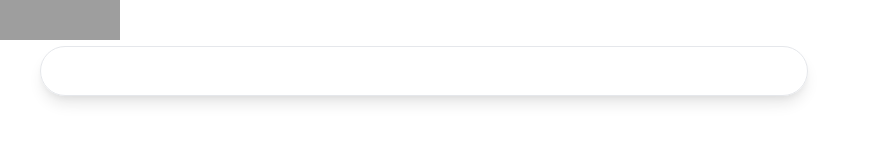
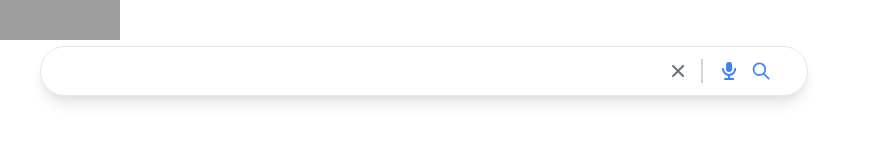
Before and after one commit to ashishmishra-bit/Next.Js-Google, a Next.js app: page /search in a window 1280 px wide. Shown: the top 160 px of the page, without its empty margins (0-871 px from the left). Built offline with nearby package versions, Linux system fonts and the light colour scheme; grey boxes are pictures that could not be loaded.

Commit message:
icons and search

```diff
--- a/components/Header.js
+++ b/components/Header.js
@@ -1,6 +1,9 @@
 import Image from "next/image";
 import { router, useRouter } from 'next/router';
 import { useRef } from "react";
+import { XIcon } from "@heroicons/react/solid";
+import {  MicrophoneIcon } from "@heroicons/react/solid";
+import { SearchIcon } from "@heroicons/react/outline";
 
 function Header() {
     const router =useRouter();
@@ -17,6 +20,16 @@ function Header() {
 
         <form className = "flex px-6 py-3 ml-10 mr-5 border border-gray-200 rounded-full shadow-lg max-w-3xl items-center">
           <input ref = {searchInputRef} className="flex-grow w-full focu:outline-none" type="text" />
+
+          <XIcon className="h-6 sm:mr-3 text-gray-500 cursor-pointer transition duration-100 transform hover:scale-125"
+          onClick={() => (searchInputRef.current.value = "")}
+          />
+        <MicrophoneIcon
+        className="mr-3 h-6 hidden sm:inline-flex text-blue-500 border-l-2 pl-4 border-gray-300 cursor-pointer"
+        />
+        <SearchIcon
+        className="mr-3 h-6 hidden sm:inline-flex text-blue-500  cursor-pointer"
+        />
         </form>
       </header>
     )
```
